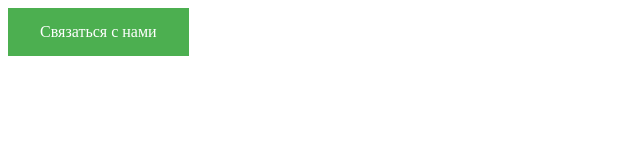
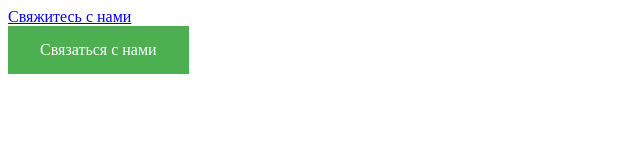
Before and after one commit to myhamed228/1, a plain HTML site: page kontakt.html in a window 1280 px wide. Shown: the whole page, without its empty margins (0-640 px from the left). Drawn offline with Linux system fonts and the light colour scheme.

Commit message:
Update kontakt.html

```diff
--- a/kontakt.html
+++ b/kontakt.html
@@ -4,6 +4,11 @@
     <meta charset="UTF-8">
     <meta name="viewport" content="width=device-width, initial-scale=1.0">
     <title>HotBass | Контакты</title>
+
+    <div class="nav">
+    <a href="sss.html">Свяжитесь с нами</a>
+</div>
+
     <style>
         .contact-button {
             background-color: #4CAF50; /* Зелёный */
```
